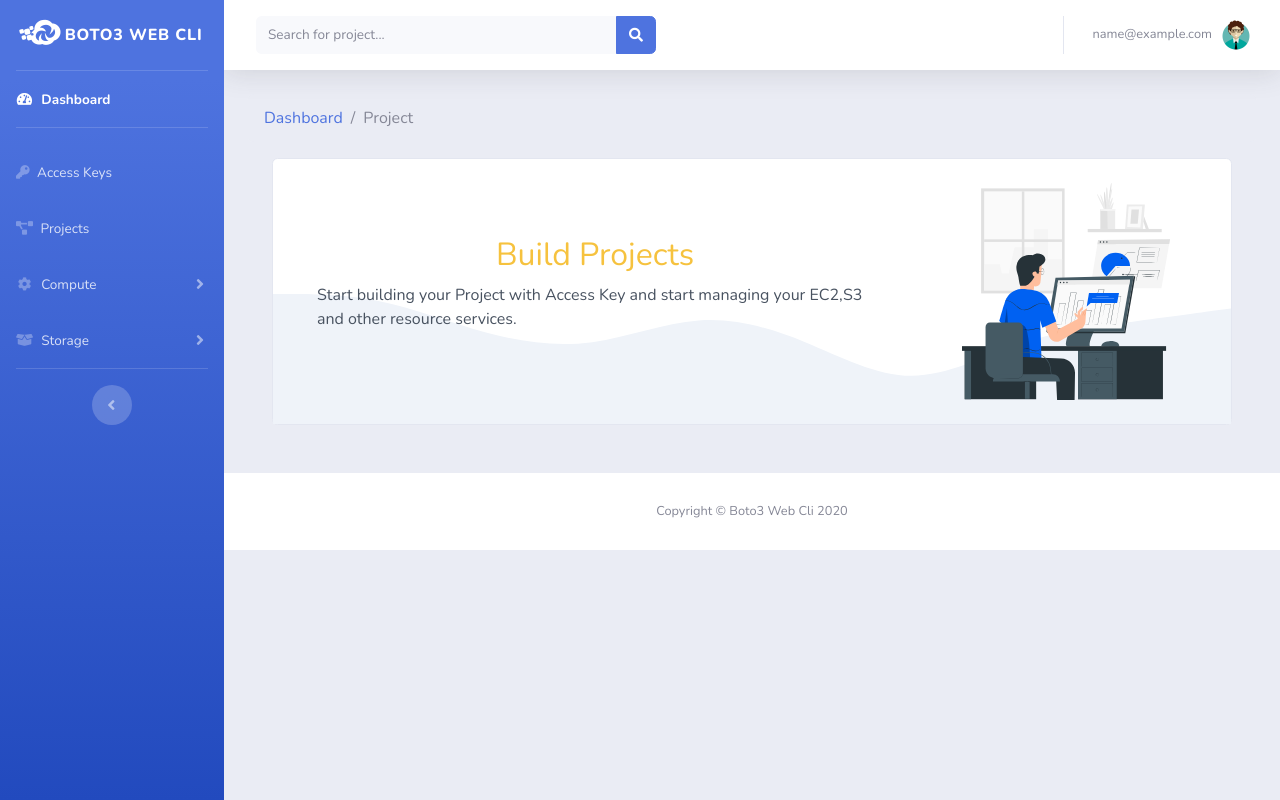
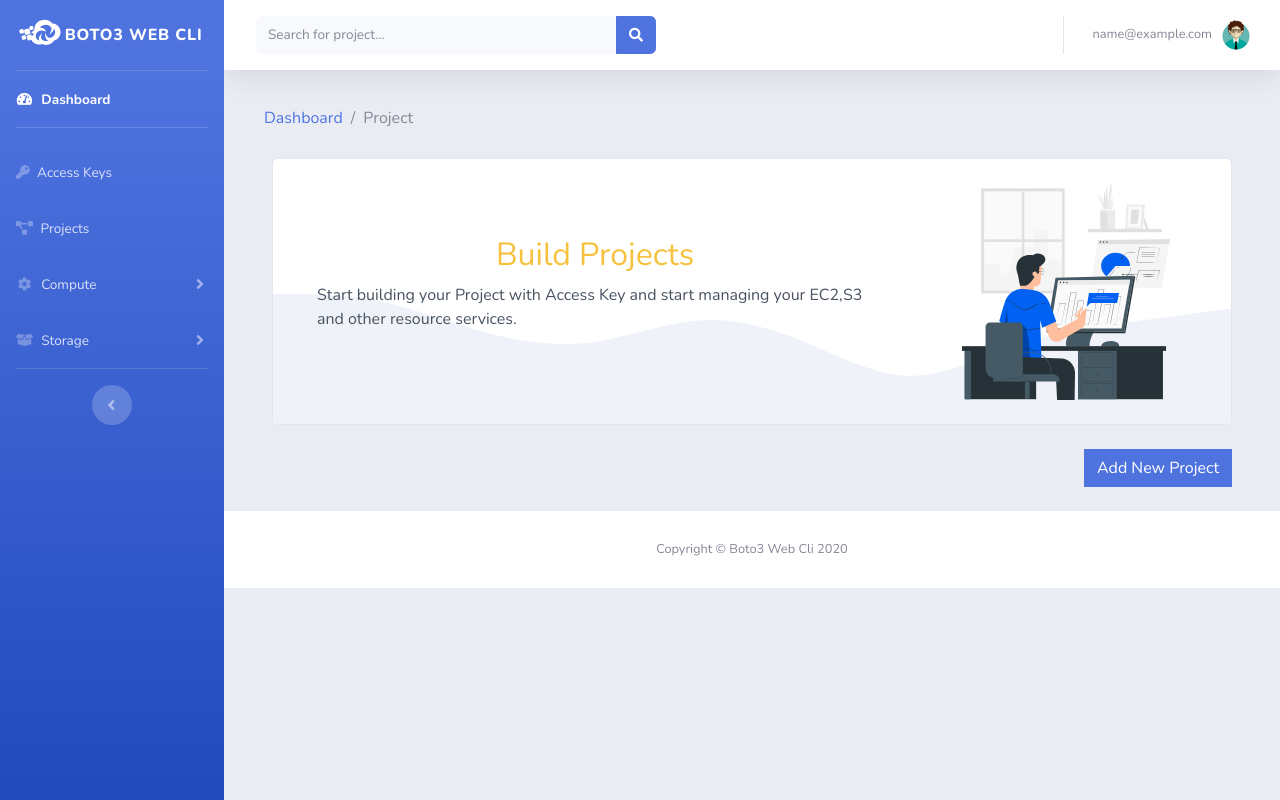
Before and after one commit to ppokhriyal/Boto3WebCli, a Flask app: template boto3webcli/project/templates/project/project_home.html in a window 1280 px wide. Run offline with Flask 2, Linux system fonts and the light colour scheme; the template is opened without the code that fills it: values that come from a table or form of the project are taken from there, others are empty; the visitor is signed in with stand-in values (Sample User, id 1); data comes from the database, SQL or seed files in the repository; both versions use the stored data as it was after the commit; some libraries are stand-ins or nearby versions.

Commit message:
Boto3 Web Cli

```diff
--- a/boto3webcli/mailconfig.cfg
+++ b/boto3webcli/mailconfig.cfg
@@ -1,7 +1,7 @@
 DEBUG=True
 MAIL_SERVER='smtp.gmail.com'
 MAIL_USERNAME='xxxxxxx'
-MAIL_PASSWORD='xxxxxxx'
+MAIL_PASSWORD='xxxxx'
 MAIL_PORT=587
 MAIL_USE_SSL=False
 MAIL_USE_TLS=True
--- a/boto3webcli/models.py
+++ b/boto3webcli/models.py
@@ -24,8 +24,8 @@
 	mfa_enabled = db.Column(db.Boolean,default=False)
 	mfa_key = db.Column(db.String(20),unique=True)
 	image_file = db.Column(db.String(20),nullable=False,default='default_user.png')
-	access_key = db.relationship('AccessKey',backref='aws_access_key',lazy=True,cascade='all,delete-orphan')
-	projects = db.relationship('Project',backref='user_project',lazy=True,cascade='all,delete-orphan')
+	access_key = db.relationship('AccessKey',backref='user',lazy=True,cascade='all,delete-orphan')
+	projects = db.relationship('Project',backref='user',lazy=True,cascade='all,delete-orphan')
 
 	def __repr__(self):
 		return f"User('{self.firstname}','{self.email}')"
@@ -35,12 +35,13 @@
 	__bind_key__ = 'project'
 	id = db.Column(db.Integer,primary_key=True)
 	projectname = db.Column(db.String(50),unique=True,nullable=False)
+	accesskeyname = db.Column(db.String(20),unique=True,nullable=False)
 	date_created = db.Column(db.DateTime(),nullable=False,default=datetime.now)
-	accesskey_db = db.relationship('AccessKey',backref='aws_access_key_child',uselist=False)
+	accesskey_db = db.relationship('AccessKey',backref='project',uselist=False)
 	user_id = db.Column(db.Integer, db.ForeignKey('user.id'), nullable=False)
 
 	def __repr__(self):
-		return f"Project('{self.projectname}')"
+		return f"Project('{self.projectname}','{self.accesskey_db}','{self.user_id}')"
 
 #AWS Access Key
 class AccessKey(db.Model):
--- a/boto3webcli/project/templates/project/project_home.html
+++ b/boto3webcli/project/templates/project/project_home.html
@@ -29,6 +29,21 @@
         {% if projectdb_len == 0 %}
           <a class="btn btn-primary rounded-0 float-right" href="{{url_for('project.project_add')}}" role="button">Add New Project</a>
         {% else %}
+          <a class="btn btn-primary rounded-0 float-right" href="{{url_for('project.project_add')}}" role="button">Add New Project</a>
+          {% for i in project_record.items %}
+            <div class="card-deck">
+              <div class="card">
+                <div class="card-header">Header
+                </div>
+                <div class="card-body">
+                  project info
+                </div>
+                <div class="card-footer">
+                  footer
+                </div>
+              </div>
+            </div>
+          {% endfor %}
         {% endif %}
       </div>
   	</div>
```
Also changed, not shown: boto3webcli/awsaccesskey/routes.py (+3 -5 lines), boto3webcli/project/routes.py (+21 -3 lines), boto3webcli/project/templates/project/project_add.html (+11 -9 lines), boto3webcli/accesskey.db, boto3webcli/project.db, boto3webcli/users.db, 1 other file.
